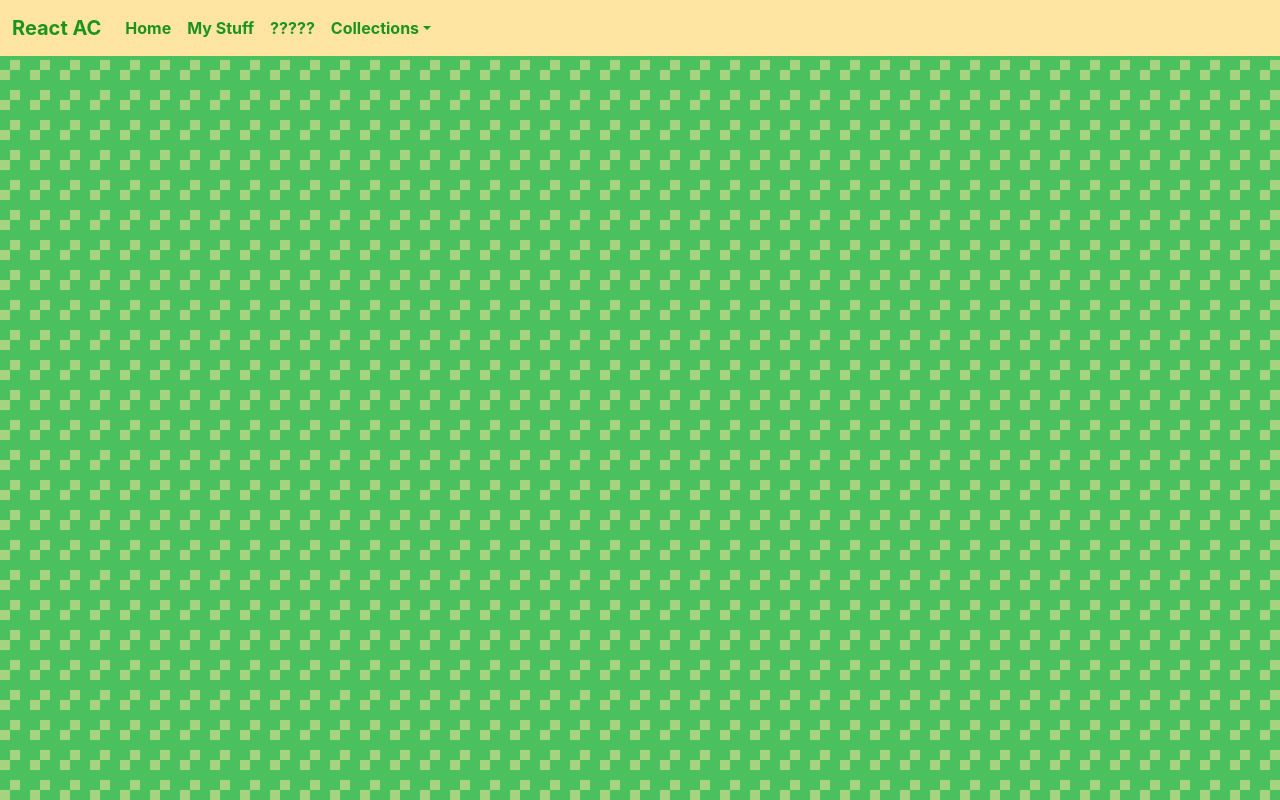
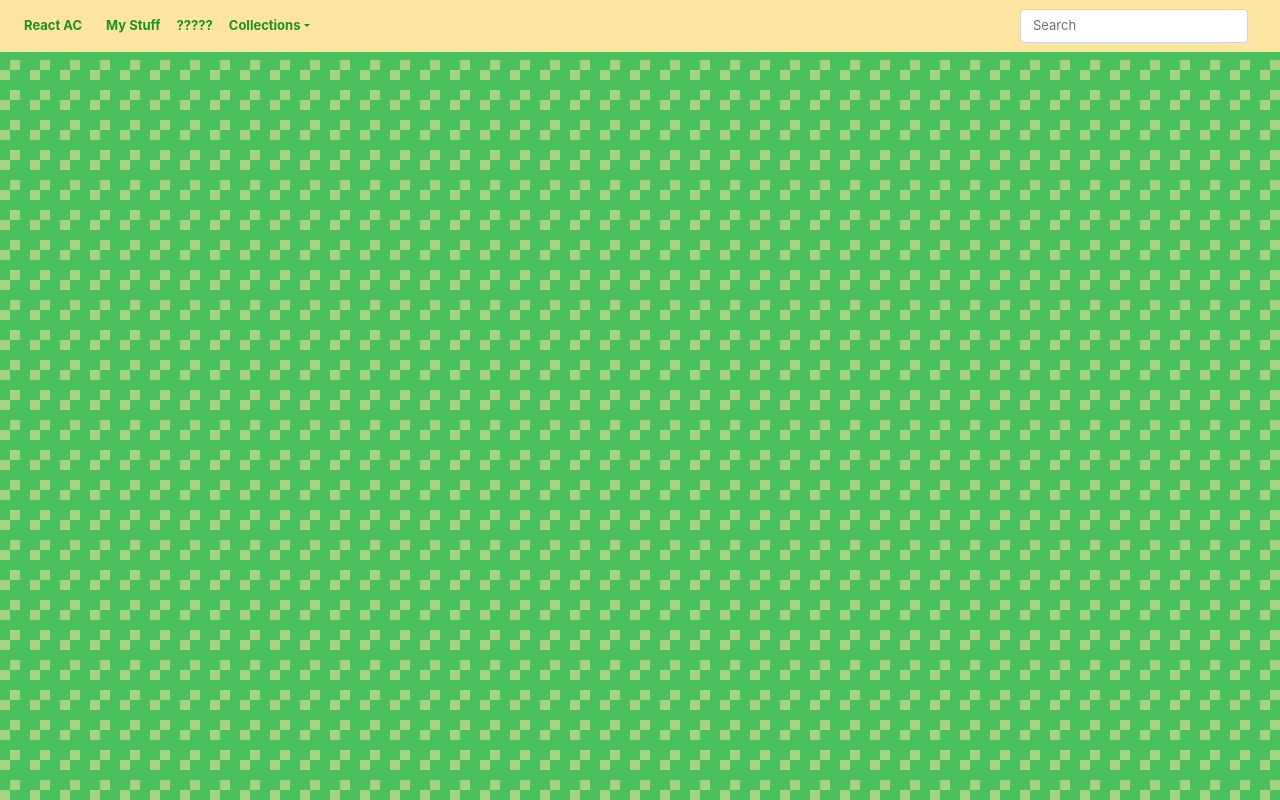
Before and after one commit to mongoose-airlines/animal-crossing-api, a React (Create React App) app: page / in a window 1280 px wide. Built offline with nearby package versions, Linux system fonts and the light colour scheme.

Commit message:
add search form to nav

```diff
--- a/src/App.css
+++ b/src/App.css
@@ -121,10 +121,19 @@
   background-color: var(--color-two);
   color: var(--color-three);
   font-weight: bold;
+  font-size: small;
 }
 
-
+.navbar-toggler {
+  color: var(--color-two);
+  background-color: var(--color-one);
+  font-size: small;
+}
 
 .nav-link:focus, .nav-link:hover, .navbar-brand:hover {
   color: var(--color-four);
 }
+
+.form-control {
+  font-size: small;
+}
--- a/src/components/NavBar/NavBar.jsx
+++ b/src/components/NavBar/NavBar.jsx
@@ -2,17 +2,14 @@
 const NavBar = (props) => {
   return (
     <>
-      <nav className="navbar navbar-expand-sm">
+      <nav className="container-fluid navbar navbar-expand-sm">
         <div className="container-fluid">
           <a className="navbar-brand" href="/">React AC</a>
           <button className="navbar-toggler" type="button" data-bs-toggle="collapse" data-bs-target="#navbarNavDropdown" aria-controls="navbarNavDropdown" aria-expanded="false" aria-label="Toggle navigation">
-            <span className="navbar-toggler-icon"></span>
+            <span className="navbar-toggler-icon">...</span>
           </button>
           <div className="collapse navbar-collapse" id="navbarNavDropdown">
             <ul className="navbar-nav">
-              <li className="nav-item">
-                <a className="nav-link active" aria-current="page" href="#">Home</a>
-              </li>
               <li className="nav-item">
                 <a className="nav-link" href="#">My Stuff</a>
               </li>
@@ -32,6 +29,9 @@
               </li>
             </ul>
           </div>
+          <form className="d-flex">
+            <input className="form-control me-2" type="search" placeholder="Search" aria-label="Search" />
+          </form>
         </div>
       </nav>
     </>
```
